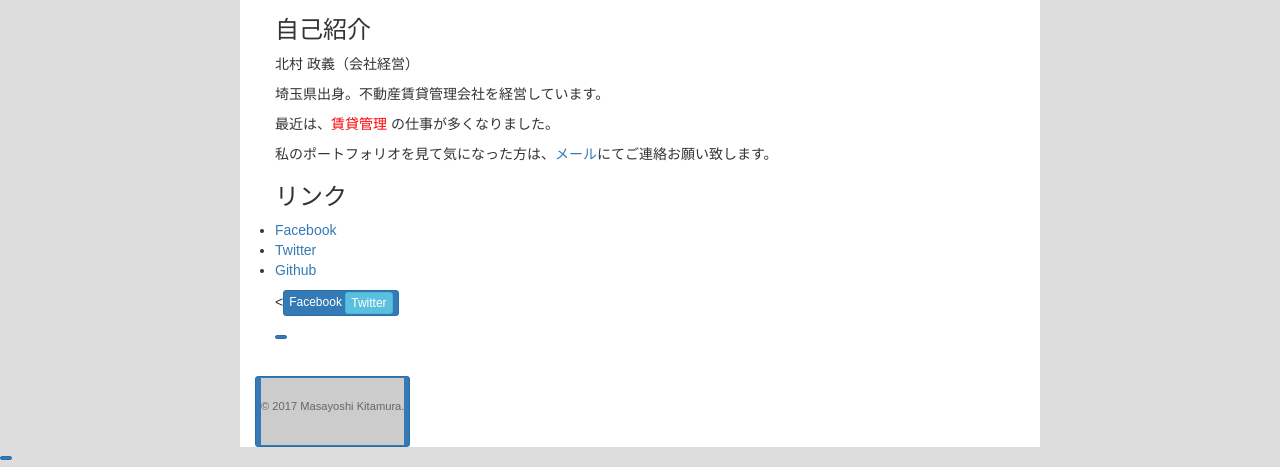
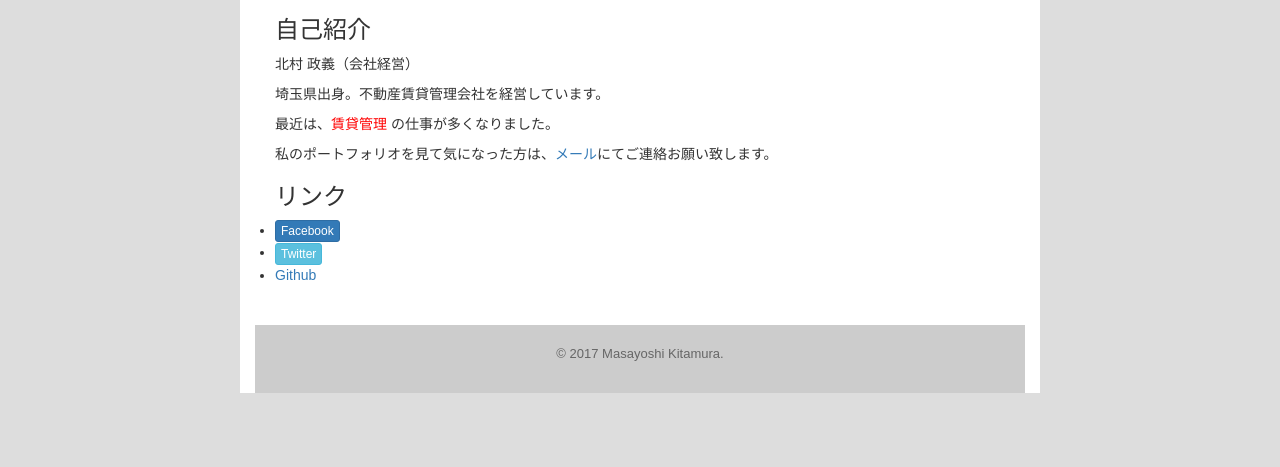
Before and after one commit to Yoshi0708/Yoshi0708.github.io, a plain HTML site: page index.html in a window 1280 px wide. Shown: the part 375-842 px from the top of the page. After the commit the page ends 800 px from the top, so only its background shows below. Drawn offline with nearby package versions, Linux system fonts and the light colour scheme.

Commit message:
first commit

```diff
--- a/index.html
+++ b/index.html
@@ -35,16 +35,12 @@
         <p>最近は、<span class="red">賃貸管理</span> の仕事が多くなりました。</p>
         <p>私のポートフォリオを見て気になった方は、<a href="mailto:mak8818@gmail.com">メール</a>にてご連絡お願い致します。</p>
         <h3>リンク</h3>
+
         <ul>
-          <li><a href="https://www.facebook.com/masayoshi.kitamura" target="_blank">Facebook</a></li>
-          <li><a href="https://twitter.com/wakwak78" target="_blank">Twitter</a></li>
-          <li><a href="https://github.com/yoshi0708" target="_blank">Github</a></li>
-        </ul>
-
-        <p>
-  <<a href="https://twitter.com/wakwak78" target="_blank"　button type="button" class="btn btn-primary btn-xs">Facebook</button>
-  <button type="button" class="btn btn-info btn-xs">Twitter</button>
-</p>
+   <li><a href="https://www.facebook.com/masayoshi.kitamura" target="_blank"　button type="button" class="btn btn-primary btn-xs">Facebook</button></a></li>
+   <li><a href="https://twitter.com/wakwak78" target="_blank"　button type="button" class="btn btn-info btn-xs">Twitter</a></button></li>
+   <li><a href="https://github.com/yoshi0708" target="_blank">Github</a></li>
+ </ul>
       </section>
       <footer>
         <p>&copy; 2017 Masayoshi Kitamura.</p>
```
